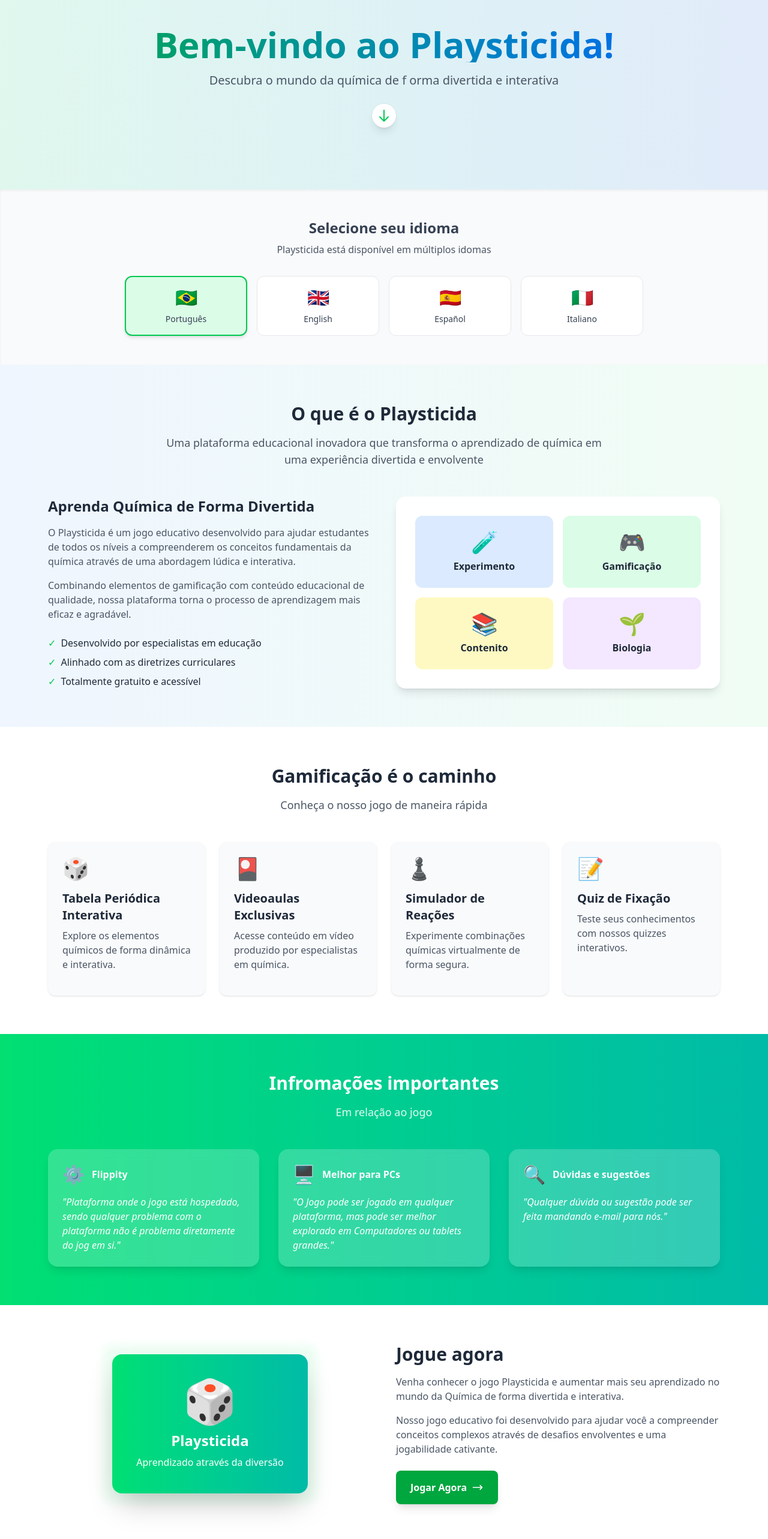
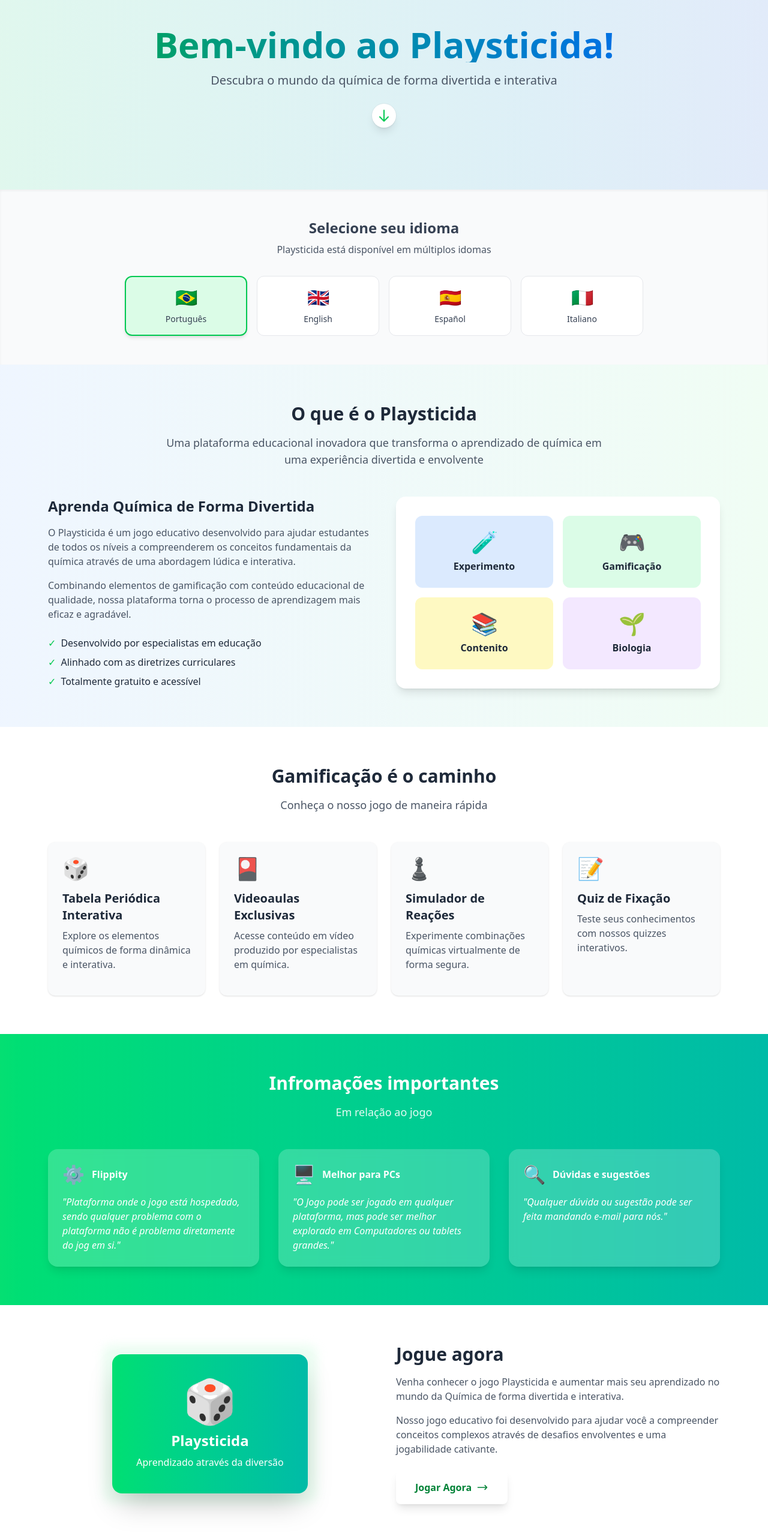
Before and after one commit to GaBevilacqua/NewPlaysticida, a React (Vite) app in the folder Playsticida/: page / in a window 1280 px wide. Shown: the part 120-2686 px from the top of the page at 60% size. Built offline with nearby package versions, Linux system fonts and the light colour scheme.

Commit message:
Some corrections 27-03

```diff
--- a/Playsticida/pages/Home/index.jsx
+++ b/Playsticida/pages/Home/index.jsx
@@ -273,9 +273,9 @@
               {t("JA4")}
             </p>
             <a
-              href="https://www.flippity.net/bg.php?k=1-7Akba-QSpdjX6O0W7f_FILNqZWlzvueFpiRQziiG9A"
-              className="inline-flex items-center bg-green-600 text-white font-semibold px-6 py-4 rounded-lg shadow-lg hover:bg-green-700 transition-all duration-300 transform hover:-translate-y-1"
-            >
+                href={t("PLAYURL")}
+                className="inline-flex items-center bg-white text-green-700 font-bold px-8 py-4 rounded-lg shadow-lg hover:bg-gray-100 transition-all duration-300 transform hover:-translate-y-1"
+              >
               <span>{t("JA5")}</span>
               <svg className="ml-2 w-5 h-5" fill="none" stroke="currentColor" viewBox="0 0 24 24" xmlns="http://www.w3.org/2000/svg">
                 <path strokeLinecap="round" strokeLinejoin="round" strokeWidth="2" d="M17 8l4 4m0 0l-4 4m4-4H3"></path>
--- a/Playsticida/src/i18n.js
+++ b/Playsticida/src/i18n.js
@@ -717,7 +717,7 @@
 
       //Home page
         welcome: "Bem-vindo ao Playsticida!",
-        welcome2: " Descubra o mundo da química de f orma divertida e interativa",
+        welcome2: " Descubra o mundo da química de forma divertida e interativa",
         language: "Selecione seu idioma",
         language2: "Playsticida está disponível em múltiplos idomas",
         question: "O que é o Playsticida",
```
